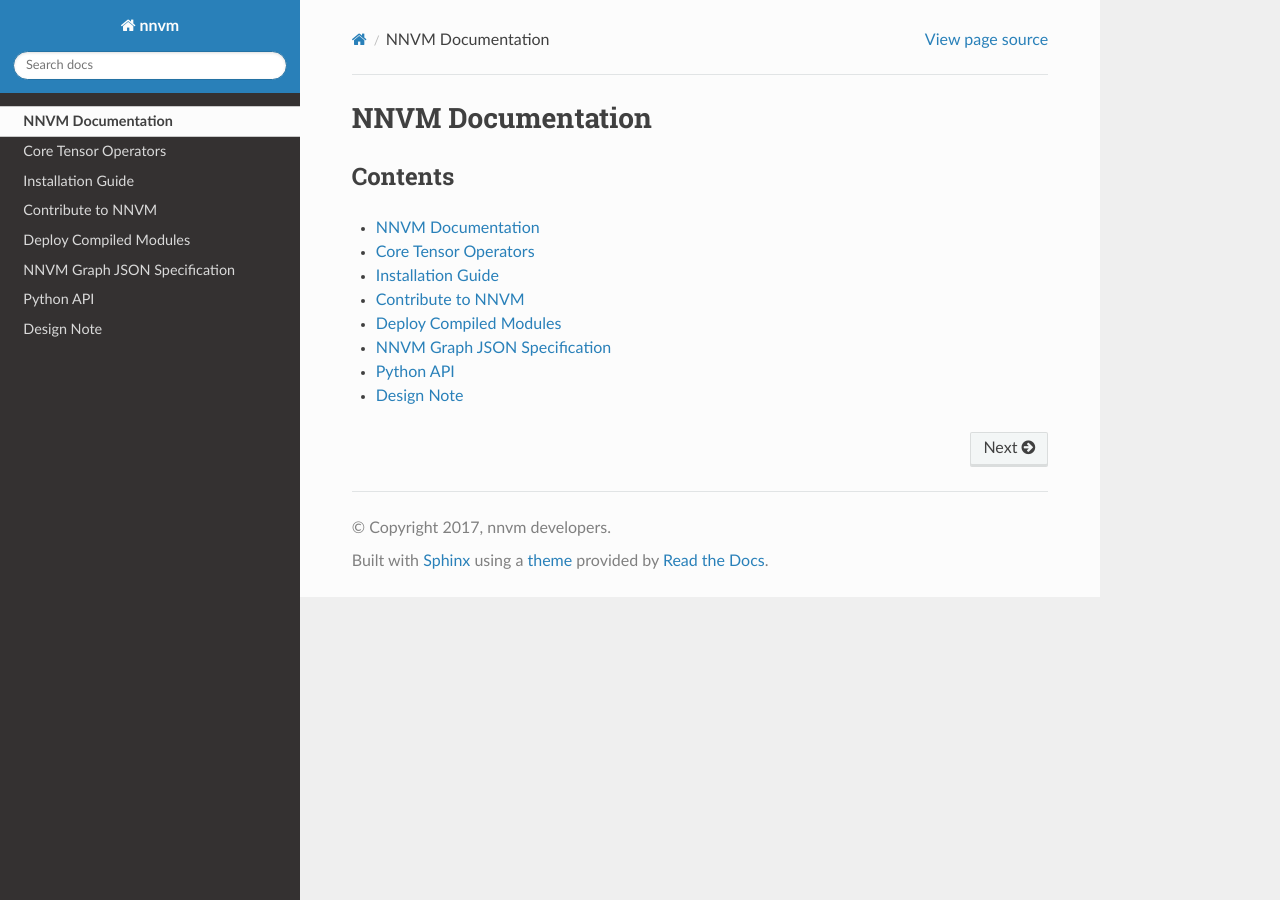
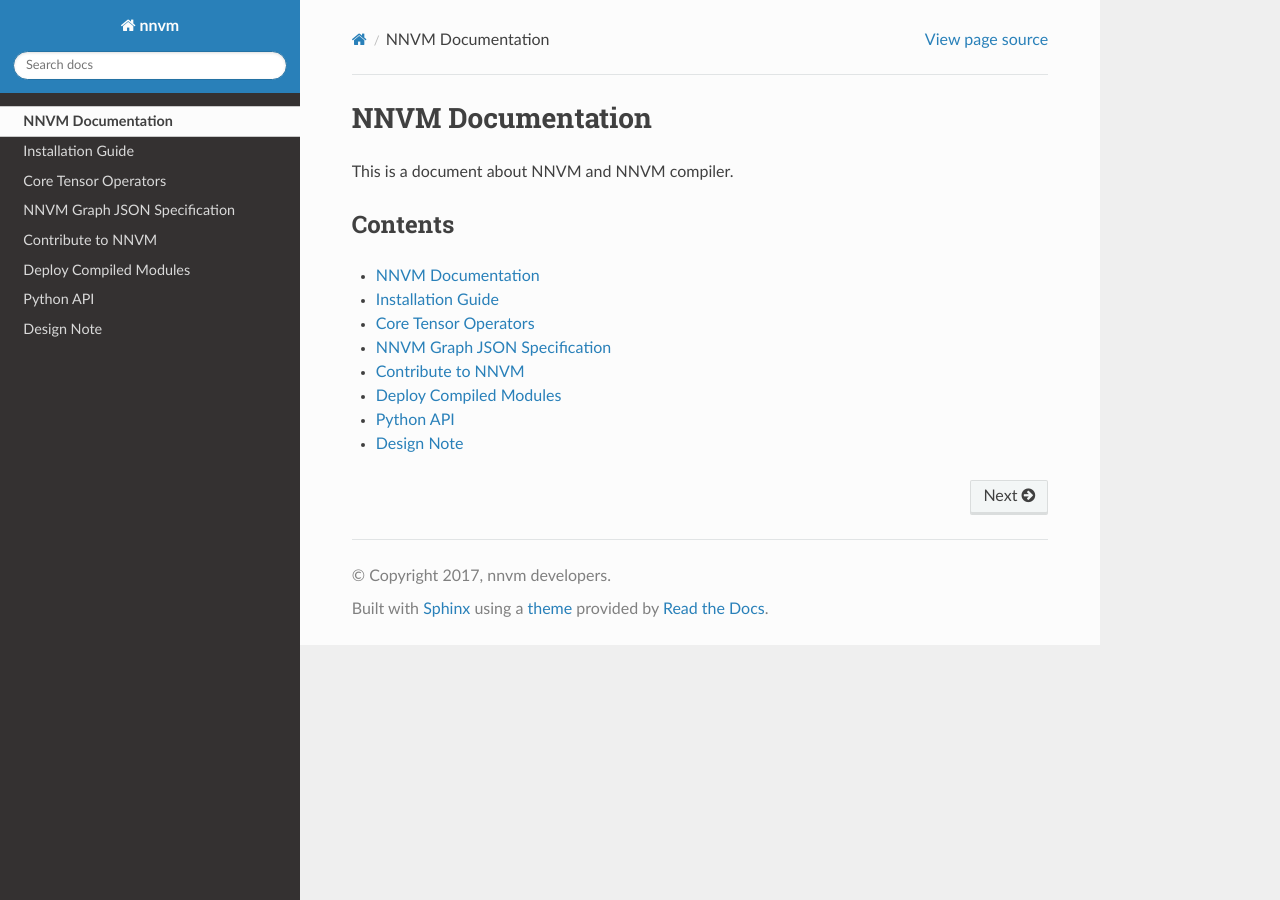
Before and after one commit to dmlc/nnvm, a Sphinx documentation site: the page built from docs/index.rst, in a window 1280 px wide. Built offline with Sphinx 7.4.7 and the Read the Docs theme 2.0.0, drawn with Linux system fonts in a browser that asks for light colours; pages that are not in the unit, such as notebooks, are missing from menus; the version number could not be read and is left out.

Commit message:
[DOCS] update docs (#67)

```diff
--- a/docs/index.rst
+++ b/docs/index.rst
@@ -1,6 +1,6 @@
 NNVM Documentation
 ==================
-
+This is a document about NNVM and NNVM compiler.
 
 Contents
 --------
@@ -9,11 +9,11 @@ Contents
    :maxdepth: 1
 
    self
-   top
    how_to/install
    tutorials/index
+   top
+   json_spec
    how_to/contribute
    how_to/deploy
-   json_spec
    api/python/index
    dev/index
```
Also changed, not shown: README.md (+12 -2 lines).
